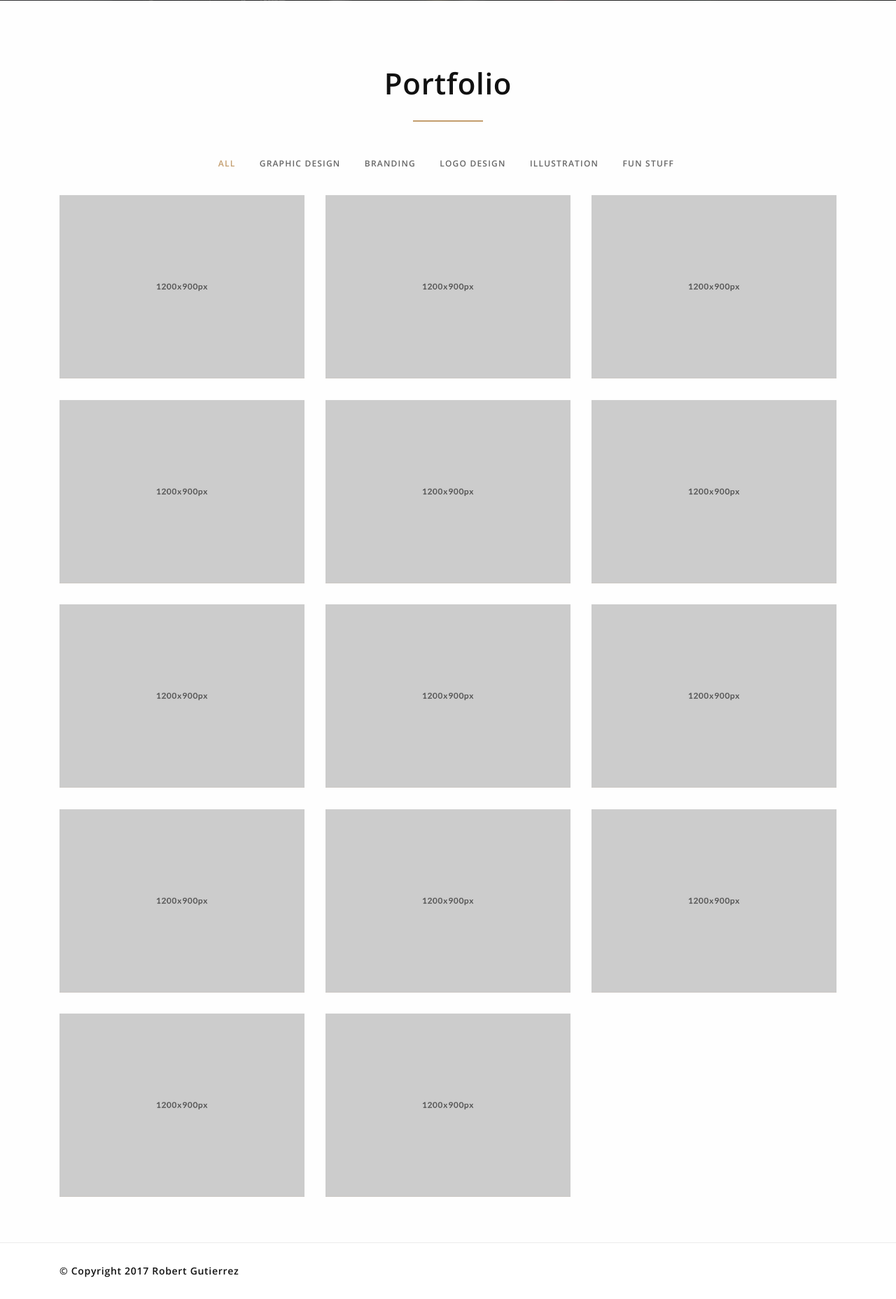
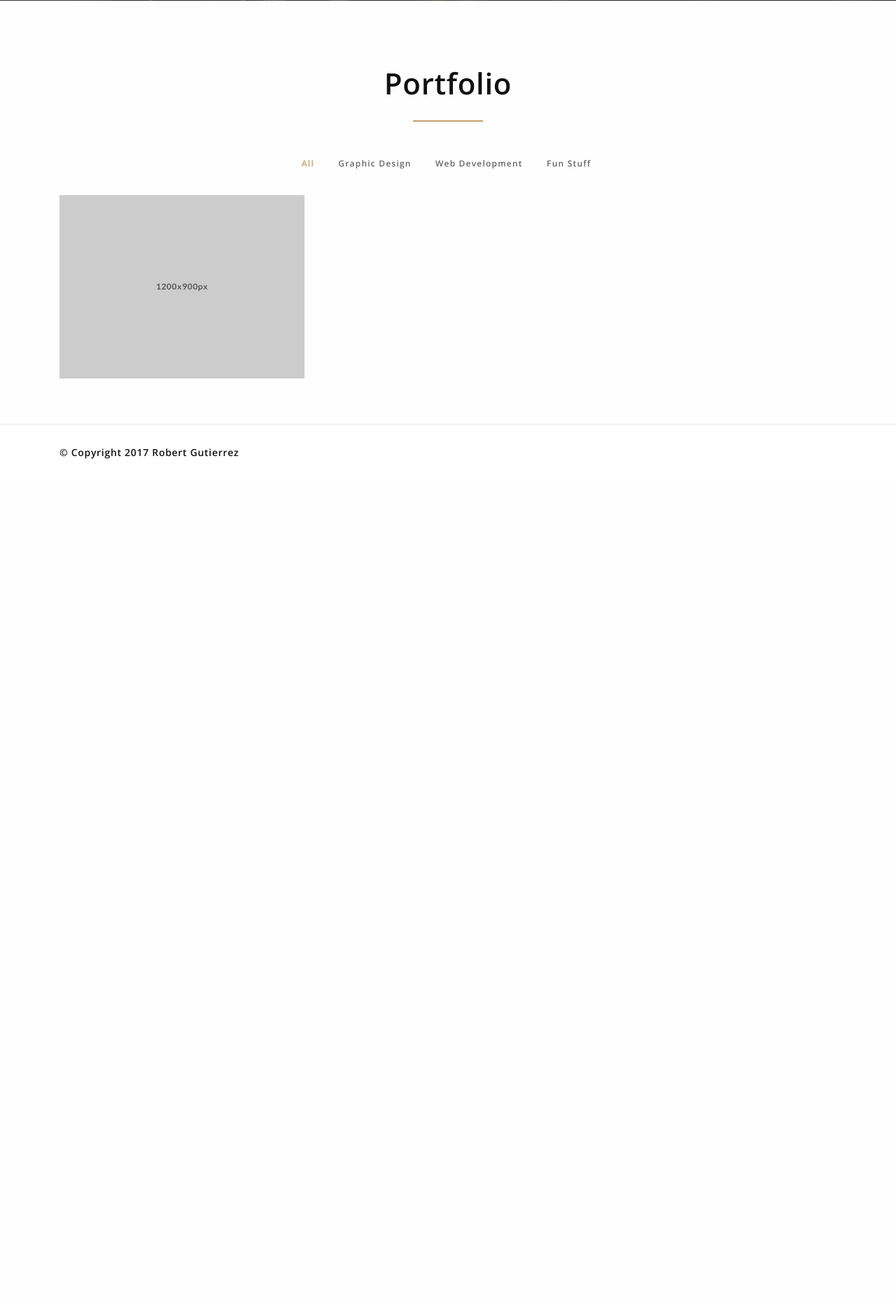
Before and after one commit to rgutierrez1014/ragutierrez, a PHP site: page /indexREAL.html in a window 1280 px wide. Shown: the part 830-2687 px from the top of the page at 70% size. After the commit the page ends 1486 px from the top, so only its background shows below. Run offline with PHP 8.4, Linux system fonts and the light colour scheme.

Commit message:
checkpoint commit

```diff
--- a/public_html/css/style.css
+++ b/public_html/css/style.css
@@ -1825,6 +1825,7 @@ table > thead > tr > th, table > thead > tr > td, table > tbody > tr > th, table
     letter-spacing: 0.1em;
     color: #fff;
     margin-bottom: 15px;
+    text-transform: uppercase;
 }
 
 .banner-info h1 #lightning-bolt {
--- a/public_html/indexREAL.html
+++ b/public_html/indexREAL.html
@@ -7,7 +7,7 @@
         <meta http-equiv="X-UA-Compatible" content="IE=edge">
         <meta name="viewport" content="width=device-width, initial-scale=1">
         <meta name="description" content="Robert Gutierrez, Full-Stack Web Developer">
-        <meta name="keywords" content="web developer, developer, full-stack, programming, websites" />
+        <meta name="keywords" content="web developer, developer, full-stack, programming, websites, web design" />
         <meta name="author" content="Robert Gutierrez">
 
         <!-- favicon -->
@@ -99,387 +99,35 @@
                 <div class="spacer"></div>
                 <!-- portfolio filter -->
                 <ul class="portfolio-filter list-inline text-center">
-                    <li><a href="#" data-group="all" class="active">ALL</a></li>
-                    <li><a href="#" data-group="graphic-design">GRAPHIC DESIGN</a></li>
-                    <li><a href="#" data-group="branding">BRANDING</a></li>
-                    <li><a href="#" data-group="logo-design">LOGO DESIGN</a></li>
-                    <li><a href="#" data-group="illustration">ILLUSTRATION</a></li>
-                    <li><a href="#" data-group="fun-stuff">FUN STUFF</a></li>
+                    <li><a href="#" data-group="all" class="active">All</a></li>
+                    <li><a href="#" data-group="graphic-design">Graphic Design</a></li>
+                    <li><a href="#" data-group="web-development">Web Development</a></li>
+                    <li><a href="#" data-group="fun-stuff">Fun Stuff</a></li>
                 </ul><!--end portfolio filter -->
                 <ul class="row portfolio list-unstyled lightbox" id="grid">
+
                     <!-- project -->
-                    <li class="col-xs-6 col-md-4 project" data-groups='["illustration"]'>
+                    <li class="col-xs-6 col-md-4 project" data-groups='["web-development", "fun-stuff"]'>
                         <div class="img-bg-color primary">
-                            <a href="single-project.html" class="project-link"></a>
+                            <a href="projects/single-project.html" class="project-link"></a>
                             <!-- / project-link -->
-                            <img src="images/project.jpg" alt="">
+                            <img src="images/projects/project.jpg" alt="">
                             <!-- / project-image -->
 
                             <!-- project-hover-tools -->
                             <div class="project-hover-tools">
-                                <a href="single-project.html" class="view-btn">
+                                <a href="projects/single-project.html" class="view-btn" role="button" alt="View project" title="View project">
                                     <i class="lnr lnr-eye"></i>
                                 </a>
-                                <a href="images/project.jpg" class="open-gallery">
+                                <a href="images/project.jpg" class="open-gallery" role="button" alt="Open gallery" title="Open gallery">
                                     <i class="lnr lnr-frame-expand"></i>
                                 </a>
                             </div><!-- / project-hover-tools -->
 
                             <!-- project-details -->
                             <div class="project-details">
-                                <h5 class="project-title">PROJECT TITLE</h5>
-                                <p class="skill">SKILLS</p>
-                            </div><!-- / project-details -->
-                        </div><!-- / img-bg-color -->
-                    </li>
-                    <!-- / project -->
-
-                    <!-- project -->
-                    <li class="col-xs-6 col-md-4 project" data-groups='["branding"]'>
-                        <div class="img-bg-color primary">
-                            <a href="single-project.html" class="project-link"></a>
-                            <!-- / project-link -->
-                            <img src="images/project.jpg" alt="">
-                            <!-- / project-image -->
-
-                            <!-- project-hover-tools -->
-                            <div class="project-hover-tools">
-                                <a href="single-project.html" class="view-btn">
-                                    <i class="lnr lnr-eye"></i>
-                                </a>
-                                <a href="images/project.jpg" class="open-gallery">
-                                    <i class="lnr lnr-frame-expand"></i>
-                                </a>
-                            </div><!-- / project-hover-tools -->
-
-                            <!-- project-details -->
-                            <div class="project-details">
-                                <h5 class="project-title">PROJECT TITLE</h5>
-                                <p class="skill">SKILLS</p>
-                            </div><!-- / project-details -->
-                        </div><!-- / img-bg-color -->
-                    </li>
-                    <!-- / project -->
-
-                    <!-- project -->
-                    <li class="col-xs-6 col-md-4 project" data-groups='["logo-design"]'>
-                        <div class="img-bg-color primary">
-                            <a href="single-project.html" class="project-link"></a>
-                            <!-- / project-link -->
-                            <img src="images/project.jpg" alt="">
-                            <!-- / project-image -->
-
-                            <!-- project-hover-tools -->
-                            <div class="project-hover-tools">
-                                <a href="single-project.html" class="view-btn">
-                                    <i class="lnr lnr-eye"></i>
-                                </a>
-                                <a href="images/project.jpg" class="open-gallery">
-                                    <i class="lnr lnr-frame-expand"></i>
-                                </a>
-                            </div><!-- / project-hover-tools -->
-
-                            <!-- project-details -->
-                            <div class="project-details">
-                                <h5 class="project-title">PROJECT TITLE</h5>
-                                <p class="skill">SKILLS</p>
-                            </div><!-- / project-details -->
-                        </div><!-- / img-bg-color -->
-                    </li>
-                    <!-- / project -->
-
-                    <!-- project -->
-                    <li class="col-xs-6 col-md-4 project" data-groups='["illustration", "logo-design", "branding"]'>
-                        <div class="img-bg-color primary">
-                            <a href="single-project.html" class="project-link"></a>
-                            <!-- / project-link -->
-                            <img src="images/project.jpg" alt="">
-                            <!-- / project-image -->
-
-                            <!-- project-hover-tools -->
-                            <div class="project-hover-tools">
-                                <a href="single-project.html" class="view-btn">
-                                    <i class="lnr lnr-eye"></i>
-                                </a>
-                                <a href="images/project.jpg" class="open-gallery">
-                                    <i class="lnr lnr-frame-expand"></i>
-                                </a>
-                            </div><!-- / project-hover-tools -->
-
-                            <!-- project-details -->
-                            <div class="project-details">
-                                <h5 class="project-title">PROJECT TITLE</h5>
-                                <p class="skill">SKILLS</p>
-                            </div><!-- / project-details -->
-                        </div><!-- / img-bg-color -->
-                    </li>
-                    <!-- / project -->
-
-                    <!-- project -->
-                    <li class="col-xs-6 col-md-4 project" data-groups='["graphic-design", "logo-design", "branding"]'>
-                        <div class="img-bg-color primary">
-                            <a href="single-project.html" class="project-link"></a>
-                            <!-- / project-link -->
-                            <img src="images/project.jpg" alt="">
-                            <!-- / project-image -->
-
-                            <!-- project-hover-tools -->
-                            <div class="project-hover-tools">
-                                <a href="single-project.html" class="view-btn">
-                                    <i class="lnr lnr-eye"></i>
-                                </a>
-                                <a href="images/project.jpg" class="open-gallery">
-                                    <i class="lnr lnr-frame-expand"></i>
-                                </a>
-                            </div><!-- / project-hover-tools -->
-
-                            <!-- project-details -->
-                            <div class="project-details">
-                                <h5 class="project-title">PROJECT TITLE</h5>
-                                <p class="skill">SKILLS</p>
-                            </div><!-- / project-details -->
-                        </div><!-- / img-bg-color -->
-                    </li>
-                    <!-- / project -->
-
-                    <!-- project -->
-                    <li class="col-xs-6 col-md-4 project" data-groups='["branding"]'>
-                        <div class="img-bg-color primary">
-                            <a href="single-project.html" class="project-link"></a>
-                            <!-- / project-link -->
-                            <img src="images/project.jpg" alt="">
-                            <!-- / project-image -->
-
-                            <!-- project-hover-tools -->
-                            <div class="project-hover-tools">
-                                <a href="single-project.html" class="view-btn">
-                                    <i class="lnr lnr-eye"></i>
-                                </a>
-                                <a href="images/project.jpg" class="open-gallery">
-                                    <i class="lnr lnr-frame-expand"></i>
-                                </a>
-                            </div><!-- / project-hover-tools -->
-
-                            <!-- project-details -->
-                            <div class="project-details">
-                                <h5 class="project-title">PROJECT TITLE</h5>
-                                <p class="skill">SKILLS</p>
-                            </div><!-- / project-details -->
-                        </div><!-- / img-bg-color -->
-                    </li>
-                    <!-- / project -->
-
-                    <!-- project -->
-                    <li class="col-xs-6 col-md-4 project" data-groups='["graphic-design", "branding"]'>
-                        <div class="img-bg-color primary">
-                            <a href="single-project.html" class="project-link"></a>
-                            <!-- / project-link -->
-                            <img src="images/project.jpg" alt="">
-                            <!-- / project-image -->
-
-                            <!-- project-hover-tools -->
-                            <div class="project-hover-tools">
-                                <a href="single-project.html" class="view-btn">
-                                    <i class="lnr lnr-eye"></i>
-                                </a>
-                                <a href="images/project.jpg" class="open-gallery">
-                                    <i class="lnr lnr-frame-expand"></i>
-                                </a>
-                            </div><!-- / project-hover-tools -->
-
-                            <!-- project-details -->
-                            <div class="project-details">
-                                <h5 class="project-title">PROJECT TITLE</h5>
-                                <p class="skill">SKILLS</p>
-                            </div><!-- / project-details -->
-                        </div><!-- / img-bg-color -->
-                    </li>
-                    <!-- / project -->
-
-                    <!-- project -->
-                    <li class="col-xs-6 col-md-4 project" data-groups='["illustration", "logo-design"]'>
-                        <div class="img-bg-color primary">
-                            <a href="single-project.html" class="project-link"></a>
-                            <!-- / project-link -->
-                            <img src="images/project.jpg" alt="">
-                            <!-- / project-image -->
-
-                            <!-- project-hover-tools -->
-                            <div class="project-hover-tools">
-                                <a href="single-project.html" class="view-btn">
-                                    <i class="lnr lnr-eye"></i>
-                                </a>
-                                <a href="images/project.jpg" class="open-gallery">
-                                    <i class="lnr lnr-frame-expand"></i>
-                                </a>
-                            </div><!-- / project-hover-tools -->
-
-                            <!-- project-details -->
-                            <div class="project-details">
-                                <h5 class="project-title">PROJECT TITLE</h5>
-                                <p class="skill">SKILLS</p>
-                            </div><!-- / project-details -->
-                        </div><!-- / img-bg-color -->
-                    </li>
-                    <!-- / project -->
-
-                    <!-- project -->
-                    <li class="col-xs-6 col-md-4 project" data-groups='["branding"]'>
-                        <div class="img-bg-color primary">
-                            <a href="single-project.html" class="project-link"></a>
-                            <!-- / project-link -->
-                            <img src="images/project.jpg" alt="">
-                            <!-- / project-image -->
-
-                            <!-- project-hover-tools -->
-                            <div class="project-hover-tools">
-                                <a href="single-project.html" class="view-btn">
-                                    <i class="lnr lnr-eye"></i>
-                                </a>
-                                <a href="images/project.jpg" class="open-gallery">
-                                    <i class="lnr lnr-frame-expand"></i>
-                                </a>
-                            </div><!-- / project-hover-tools -->
-
-                            <!-- project-details -->
-                            <div class="project-details">
-                                <h5 class="project-title">PROJECT TITLE</h5>
-                                <p class="skill">SKILLS</p>
-                            </div><!-- / project-details -->
-                        </div><!-- / img-bg-color -->
-                    </li>
-                    <!-- / project -->
-
-                    <!-- project -->
-                    <li class="col-xs-6 col-md-4 project" data-groups='["graphic-design", "branding"]'>
-                        <div class="img-bg-color primary">
-                            <a href="single-project.html" class="project-link"></a>
-                            <!-- / project-link -->
-                            <img src="images/project.jpg" alt="">
-                            <!-- / project-image -->
-
-                            <!-- project-hover-tools -->
-                            <div class="project-hover-tools">
-                                <a href="single-project.html" class="view-btn">
-                                    <i class="lnr lnr-eye"></i>
-                                </a>
-                                <a href="images/project.jpg" class="open-gallery">
-                                    <i class="lnr lnr-frame-expand"></i>
-                                </a>
-                            </div><!-- / project-hover-tools -->
-
-                            <!-- project-details -->
-                            <div class="project-details">
-                                <h5 class="project-title">PROJECT TITLE</h5>
-                                <p class="skill">SKILLS</p>
-                            </div><!-- / project-details -->
-                        </div><!-- / img-bg-color -->
-                    </li>
-                    <!-- / project -->
-
-                    <!-- project -->
-                    <li class="col-xs-6 col-md-4 project" data-groups='["logo-design", "branding"]'>
-                        <div class="img-bg-color primary">
-                            <a href="single-project.html" class="project-link"></a>
-                            <!-- / project-link -->
-                            <img src="images/project.jpg" alt="">
-                            <!-- / project-image -->
-
-                            <!-- project-hover-tools -->
-                            <div class="project-hover-tools">
-                                <a href="single-project.html" class="view-btn">
-                                    <i class="lnr lnr-eye"></i>
-                                </a>
-                                <a href="images/project.jpg" class="open-gallery">
-                                    <i class="lnr lnr-frame-expand"></i>
-                                </a>
-                            </div><!-- / project-hover-tools -->
-
-                            <!-- project-details -->
-                            <div class="project-details">
-                                <h5 class="project-title">PROJECT TITLE</h5>
-                                <p class="skill">SKILLS</p>
-                            </div><!-- / project-details -->
-                        </div><!-- / img-bg-color -->
-                    </li>
-                    <!-- / project -->
-
-                    <!-- project -->
-                    <li class="col-xs-6 col-md-4 project" data-groups='["illustration"]'>
-                        <div class="img-bg-color primary">
-                            <a href="single-project.html" class="project-link"></a>
-                            <!-- / project-link -->
-                            <img src="images/project.jpg" alt="">
-                            <!-- / project-image -->
-
-                            <!-- project-hover-tools -->
-                            <div class="project-hover-tools">
-                                <a href="single-project.html" class="view-btn">
-                                    <i class="lnr lnr-eye"></i>
-                                </a>
-                                <a href="images/project.jpg" class="open-gallery">
-                                    <i class="lnr lnr-frame-expand"></i>
-                                </a>
-                            </div><!-- / project-hover-tools -->
-
-                            <!-- project-details -->
-                            <div class="project-details">
-                                <h5 class="project-title">PROJECT TITLE</h5>
-                                <p class="skill">SKILLS</p>
-                            </div><!-- / project-details -->
-                        </div><!-- / img-bg-color -->
-                    </li>
-                    <!-- / project -->
-
-                    <!-- project -->
-                    <li class="col-xs-6 col-md-4 project" data-groups='["fun-stuff", "graphic-design"]'>
-                        <div class="img-bg-color primary">
-                            <a href="single-project.html" class="project-link"></a>
-                            <!-- / project-link -->
-                            <img src="images/project.jpg" alt="">
-                            <!-- / project-image -->
-
-                            <!-- project-hover-tools -->
-                            <div class="project-hover-tools">
-                                <a href="single-project.html" class="view-btn">
-                                    <i class="lnr lnr-eye"></i>
-                                </a>
-                                <a href="images/project.jpg" class="open-gallery">
-                                    <i class="lnr lnr-frame-expand"></i>
-                                </a>
-                            </div><!-- / project-hover-tools -->
-
-                            <!-- project-details -->
-                            <div class="project-details">
-                                <h5 class="project-title">PROJECT TITLE</h5>
-                                <p class="skill">SKILLS</p>
-                            </div><!-- / project-details -->
-                        </div><!-- / img-bg-color -->
-                    </li>
-                    <!-- / project -->
-
-                    <!-- project -->
-                    <li class="col-xs-6 col-md-4 project" data-groups='["fun-stuff", "graphic-design"]'>
-                        <div class="img-bg-color primary">
-                            <a href="single-project.html" class="project-link"></a>
-                            <!-- / project-link -->
-                            <img src="images/project.jpg" alt="">
-                            <!-- / project-image -->
-
-                            <!-- project-hover-tools -->
-                            <div class="project-hover-tools">
-                                <a href="single-project.html" class="view-btn">
-                                    <i class="lnr lnr-eye"></i>
-                                </a>
-                                <a href="images/project.jpg" class="open-gallery">
-                                    <i class="lnr lnr-frame-expand"></i>
-                                </a>
-                            </div><!-- / project-hover-tools -->
-
-                            <!-- project-details -->
-                            <div class="project-details">
-                                <h5 class="project-title">PROJECT TITLE</h5>
-                                <p class="skill">SKILLS</p>
+                                <h5 class="project-title">Project Title</h5>
+                                <p class="skill">Web Development, Fun Stuff</p>
                             </div><!-- / project-details -->
                         </div><!-- / img-bg-color -->
                     </li>
@@ -487,6 +135,7 @@
 
                     <!-- sizer -->
                     <li class="col-xs-6 col-md-4 shuffle_sizer"></li>
+
                 </ul> <!-- / projects -->
             </div><!-- / container -->
 
```
Also changed, not shown: public_html/portfolio.html (+13 -311 lines), public_html/projects/single-project.html (renamed from public_html/single-project.html, +21 -21 lines), public_html/images/projects/project-img.jpg (added), public_html/images/projects/project.jpg (added).
